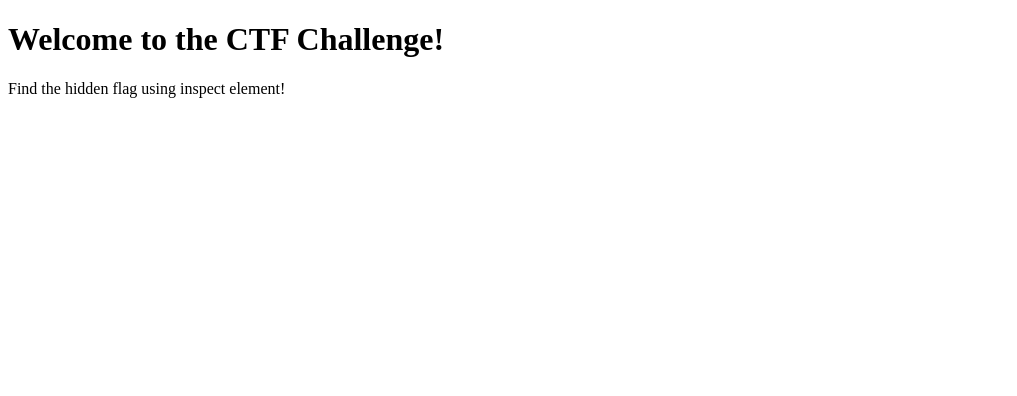
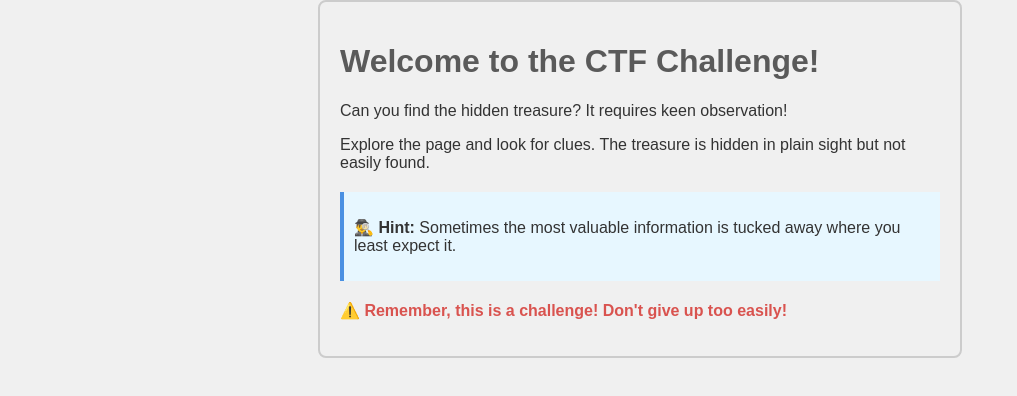
Before and after one commit to Spideraarish/ctf-challenge-webpage, a plain HTML site: page index.html in a window 1280 px wide. Shown: the whole page, without its empty margins (0-1017 px from the left). Drawn offline with Linux system fonts and the light colour scheme.

Commit message:
Update index.html

```diff
--- a/index.html
+++ b/index.html
@@ -4,15 +4,55 @@
     <meta charset="UTF-8">
     <meta name="viewport" content="width=device-width, initial-scale=1.0">
     <title>CTF Challenge</title>
+    <style>
+        body {
+            font-family: Arial, sans-serif;
+            background-color: #f0f0f0;
+            color: #333;
+            padding: 20px;
+            border: 2px solid #ccc;
+            border-radius: 8px;
+            max-width: 600px;
+            margin: auto;
+        }
+        h1 {
+            color: #5a5a5a;
+        }
+        .hidden-flag {
+            display: none; /* This CSS rule hides the flag */
+        }
+        .hint {
+            background-color: #e7f7ff;
+            border-left: 4px solid #4a90e2;
+            padding: 10px;
+            margin: 20px 0;
+        }
+        .alert {
+            color: #d9534f;
+            font-weight: bold;
+        }
+    </style>
 </head>
 <body>
     <h1>Welcome to the CTF Challenge!</h1>
-    <p>Find the hidden flag using inspect element!</p>
+    <p>Can you find the hidden treasure? It requires keen observation!</p>
+    <p>Explore the page and look for clues. The treasure is hidden in plain sight but not easily found.</p>
 
-    <!-- Hidden flag in a comment -->
-    <!-- FLAG{sherlock} -->
+    <div class="hint">
+        <p>🕵️‍♂️ <strong>Hint:</strong> Sometimes the most valuable information is tucked away where you least expect it.</p>
+    </div>
 
-    <!-- Hidden flag using CSS -->
-    <p style="display:none;">FLAG{sherlock}</p>
+    <p class="alert">⚠️ Remember, this is a challenge! Don't give up too easily!</p>
+
+    <!-- Hidden flag in a comment (not obvious) -->
+    <!-- You might want to check the <script> section for some clues -->
+
+    <script>
+        // The flag is also stored in a variable (but hidden)
+        var hiddenFlag = "FLAG{sherlock}"; // This is not directly visible on the page.
+        console.log("For debugging: ", hiddenFlag); // This will show the flag in the console (for advanced users)
+    </script>
+
+    <p class="hidden-flag">FLAG{sherlock}</p> <!-- This flag is hidden in CSS -->
 </body>
 </html>
```
